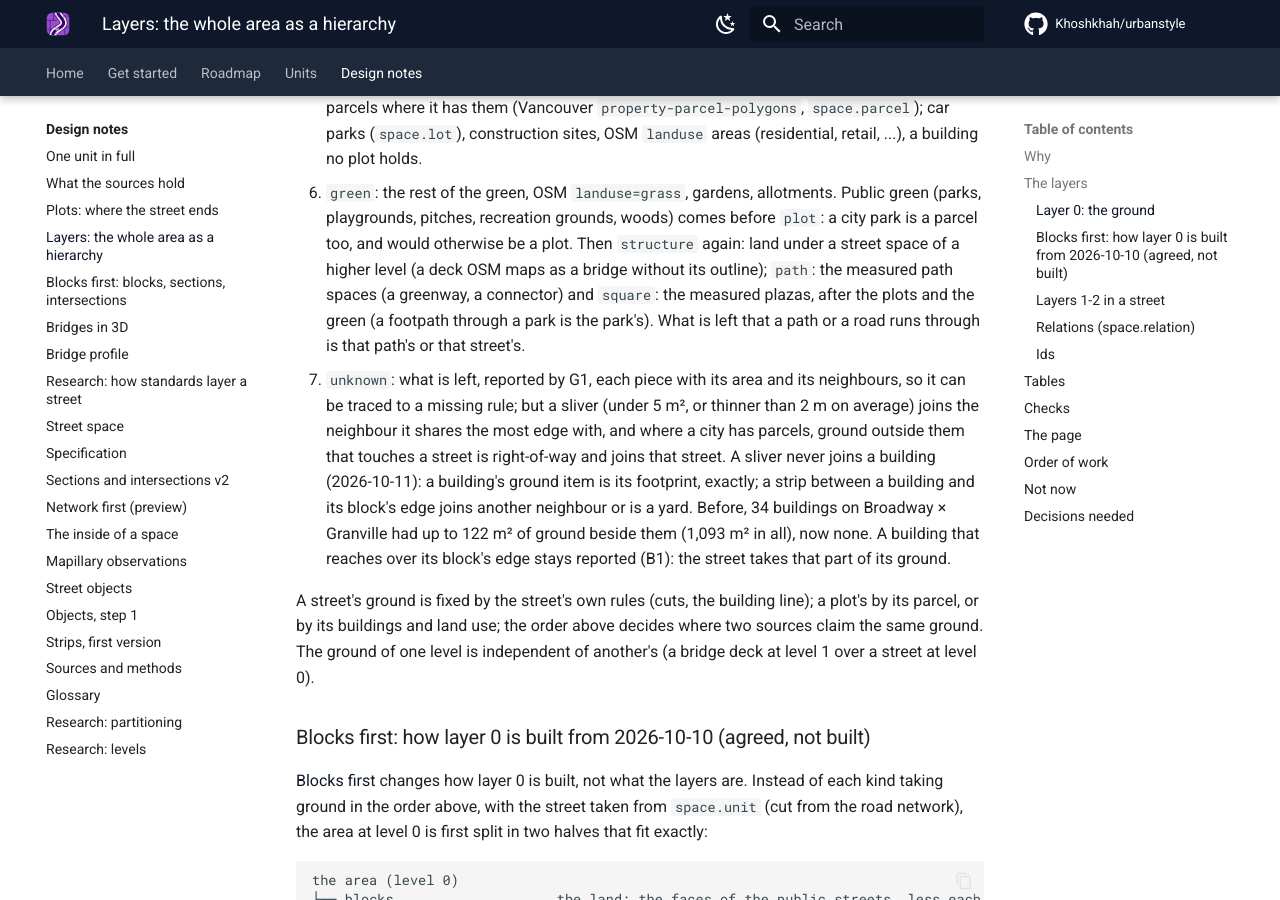
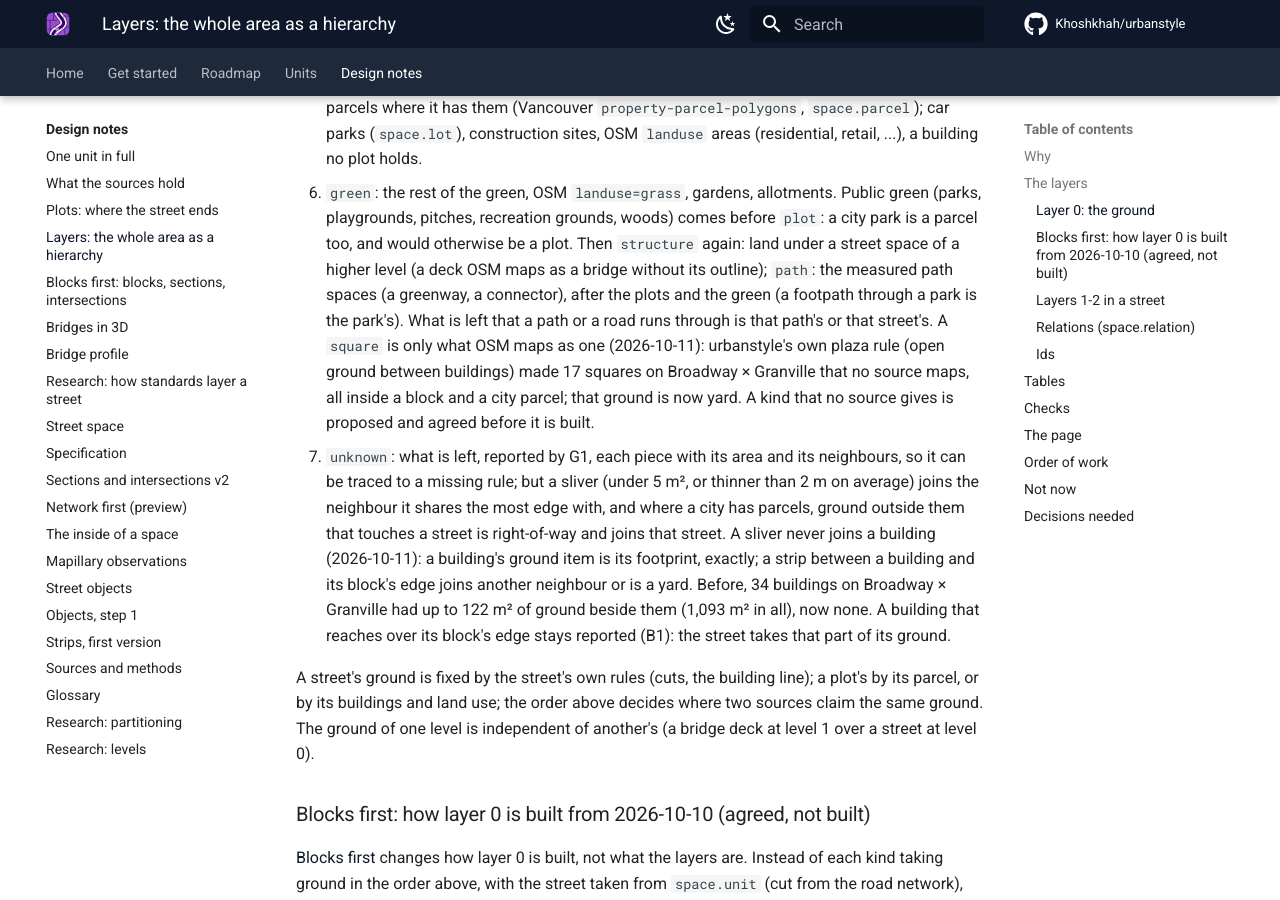
Before and after one commit to Khoshkhah/urbanstyle, an MkDocs documentation site: the page built from docs/design/space-layers.md, in a window 1280 px wide and 900 px high, scrolled down 3233 px. Built offline with MkDocs 1.6.1 and Material for MkDocs 9.7.7, drawn with Linux system fonts in a browser that asks for light colours; comment, search, counter and statistics services are not loaded.

Commit message:
No square that no source maps: urbanstyle's plaza rule no longer makes ground
urbanstyle's own plaza rule (open ground between buildings, from the
older street partition) made 17 squares on Broadway x Granville, 2,597
m2, all inside a block and a city parcel, labelled measured. No source
maps them. Their ground is now yard; a square is only what OSM maps.

Co-Authored-By: Claude Opus 5.5 <noreply@anthropic.com>

```diff
--- a/docs/design/space-layers.md
+++ b/docs/design/space-layers.md
@@ -58,8 +58,10 @@ Built per level over the unit's neighbourhood (the clip's box), in this order, e
 6. `green`: the rest of the green, OSM `landuse=grass`, gardens, allotments. Public green (parks, playgrounds, pitches, recreation grounds,
    woods) comes before `plot`: a city park is a parcel too, and would otherwise be a plot.
    Then `structure` again: land under a street space of a higher level (a deck OSM maps as a bridge without its outline); `path`: the
-   measured path spaces (a greenway, a connector) and `square`: the measured plazas, after the plots and the green (a footpath through a
-   park is the park's). What is left that a path or a road runs through is that path's or that street's.
+   measured path spaces (a greenway, a connector), after the plots and the green (a footpath through a park is the park's). What is
+   left that a path or a road runs through is that path's or that street's. A `square` is only what OSM maps as one (2026-10-11):
+   urbanstyle's own plaza rule (open ground between buildings) made 17 squares on Broadway × Granville that no source maps, all inside
+   a block and a city parcel; that ground is now yard. A kind that no source gives is proposed and agreed before it is built.
 7. `unknown`: what is left, reported by G1, each piece with its area and its neighbours, so it can be traced to a missing rule; but a
    sliver (under 5 m², or thinner than 2 m on average) joins the neighbour it shares the most edge with, and where a city has parcels,
    ground outside them that touches a street is right-of-way and joins that street. A sliver never joins a building (2026-10-11): a
```
Also changed, not shown: 1 other file.
